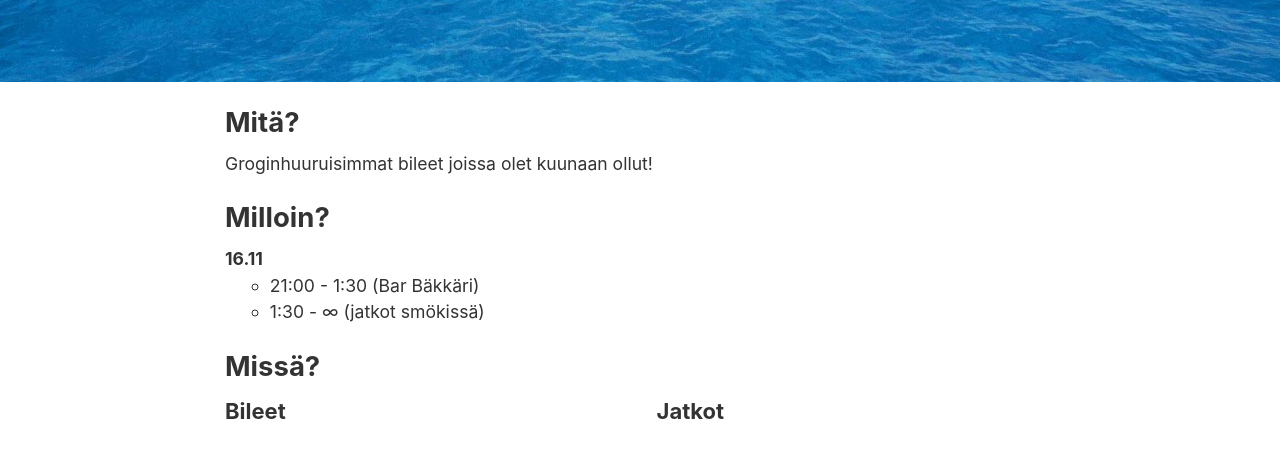
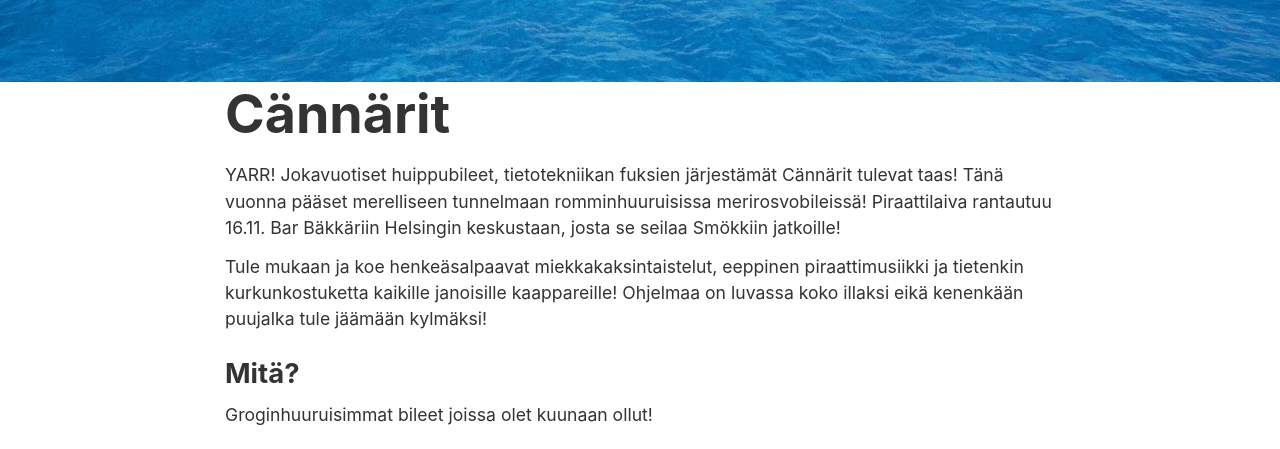
Before and after one commit to 4llu/Cannarit-2016, a website: page index.html in a window 1280 px wide. Shown: the part 718-1167 px from the top of the page. Drawn offline with Linux system fonts and the light colour scheme; grey boxes are pictures that could not be loaded.

Commit message:
Added intro text

```diff
--- a/index.html
+++ b/index.html
@@ -30,21 +30,15 @@
                 <span>päästä Cännärit ovat!</span>
             </section> -->
             <!-- FIXME -->
-            <!-- <section class="info">
+            <section class="info">
                 <h2>Cännärit</h2>
                 <p>
-                    Lorem ipsum dolor sit amet, consectetur adipisicing elit, sed do eiusmod tempor incididunt ut labore et dolore magna aliqua. Ut enim ad minim veniam, quis nostrud exercitation ullamco laboris nisi ut aliquip ex ea commodo consequat. Duis aute irure dolor in reprehenderit in voluptate velit esse cillum dolore eu fugiat nulla pariatur. Excepteur sint occaecat cupidatat non proident, sunt in culpa qui officia deserunt mollit anim id est laborum.
+                    YARR! Jokavuotiset huippubileet, tietotekniikan fuksien järjestämät Cännärit tulevat taas! Tänä vuonna pääset merelliseen tunnelmaan romminhuuruisissa merirosvobileissä! Piraattilaiva rantautuu 16.11. Bar Bäkkäriin Helsingin keskustaan, josta se seilaa Smökkiin jatkoille!
                 </p>
                 <p>
-                    Lorem ipsum dolor sit amet, consectetur adipisicing elit, sed do eiusmod tempor incididunt ut labore et dolore magna aliqua. Ut enim ad minim veniam, quis nostrud exercitation ullamco laboris nisi ut aliquip ex ea commodo consequat. Duis aute irure dolor in reprehenderit in voluptate velit esse cillum dolore eu fugiat nulla pariatur. Excepteur sint occaecat cupidatat non proident, sunt in culpa qui officia deserunt mollit anim id est laborum.
+                    Tule mukaan ja koe henkeäsalpaavat miekkakaksintaistelut, eeppinen piraattimusiikki ja tietenkin kurkunkostuketta kaikille janoisille kaappareille! Ohjelmaa on luvassa koko illaksi eikä kenenkään puujalka tule jäämään kylmäksi!
                 </p>
-                <p>
-                    Lorem ipsum dolor sit amet, consectetur adipisicing elit, sed do eiusmod tempor incididunt ut labore et dolore magna aliqua. Ut enim ad minim veniam, quis nostrud exercitation ullamco laboris nisi ut aliquip ex ea commodo consequat. Duis aute irure dolor in reprehenderit in voluptate velit esse cillum dolore eu fugiat nulla pariatur. Excepteur sint occaecat cupidatat non proident, sunt in culpa qui officia deserunt mollit anim id est laborum.
-                </p>
-                <p>
-                    Lorem ipsum dolor sit amet, consectetur adipisicing elit, sed do eiusmod tempor incididunt ut labore et dolore magna aliqua. Ut enim ad minim veniam, quis nostrud exercitation ullamco laboris nisi ut aliquip ex ea commodo consequat. Duis aute irure dolor in reprehenderit in voluptate velit esse cillum dolore eu fugiat nulla pariatur. Excepteur sint occaecat cupidatat non proident, sunt in culpa qui officia deserunt mollit anim id est laborum.
-                </p>
-            </section> -->
+            </section>
             <section class="info-summary section">
                 <!-- <h3>TL:DR</h3> -->
                 <div class="section">
--- a/resources/styles/sass/components/_maps.scss
+++ b/resources/styles/sass/components/_maps.scss
@@ -1,6 +1,5 @@
 .maps {
     display: flex;
-    // justify-content: spa;
     align-items: center;
     flex-direction: column;
     @include media (850px) {
```
